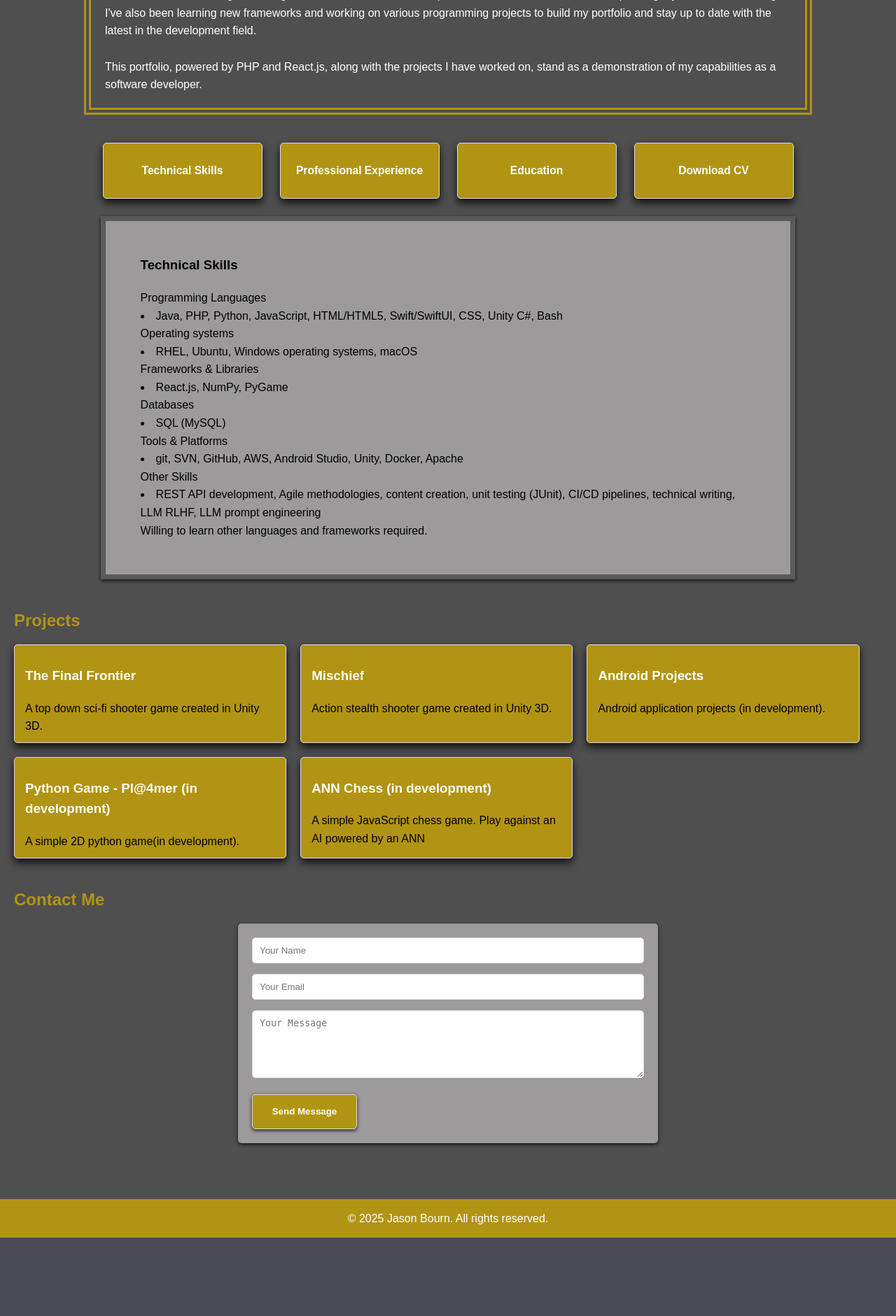
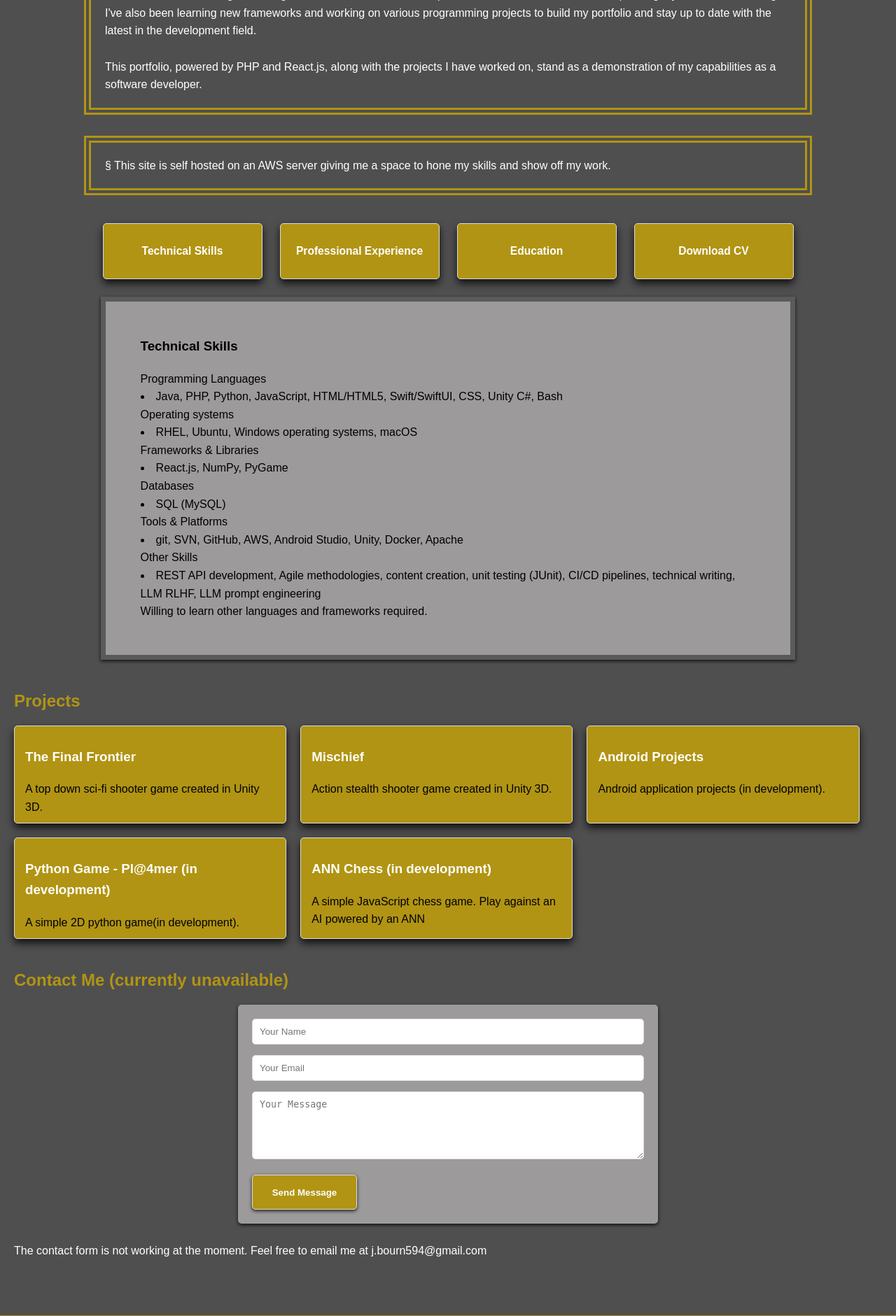
Before and after one commit to therealjasonbourn/portfolio, a PHP site: page / in a window 1280 px wide. Shown: the part 1050-2931 px from the top of the page at 70% size. Before the commit the page ends 2819 px from the top, so only its background shows below. Run offline with PHP 8.4, Linux system fonts and the light colour scheme.

Commit message:
small updates

```diff
--- a/index.php
+++ b/index.php
@@ -34,7 +34,7 @@
                 experiences. A strong background in debugging, API integration, and technical
                 documentation with a passion for developing software and contributing to diverse projects.  <br><br>
 
-                Born in 1994 in South Africa, my family successfully moved to the USA in 1998, becoming citizens in 2008. My passion for
+                Born in 1994 in South Africa, my family successfully immigrated to the USA in 1998, becoming citizens in 2008. My passion for
                 computers started at a young age, inspired by my father's work in the Information Security industry, writing my first HTML
                 code in middle school and experimenting with game development in highscool. I went on to University to study computer
                 science and computer game design and development at one of the most prestigious technical schools in Georgia.<br>
@@ -57,6 +57,9 @@
 
                 This portfolio, powered by PHP and React.js, along with the projects I have worked on, stand as a
                 demonstration of my capabilities as a software developer.
+            </p>
+            <p>
+                § This site is self hosted on an AWS server giving me a space to hone my skills and show off my work.
             </p>
         </section>
 
@@ -243,13 +246,17 @@
             </div>
         </section>
         <section id="contact">
-            <h2>Contact Me</h2>
+            <h2>Contact Me (currently unavailable)</h2>
             <form action="send_mail.php" method="POST">
                 <input type="text" id="name" name="name" placeholder="Your Name" required>
                 <input type="email" id="email" name="email" placeholder="Your Email" required>
                 <textarea id="message" name="message" placeholder="Your Message" rows="5" required></textarea>
                 <button type="submit">Send Message</button>
             </form>
+            <br>
+            <p>
+                The contact form is not working at the moment. Feel free to email me at j.bourn594@gmail.com
+            </p>
         </section>
     </main>
     <footer>
```
